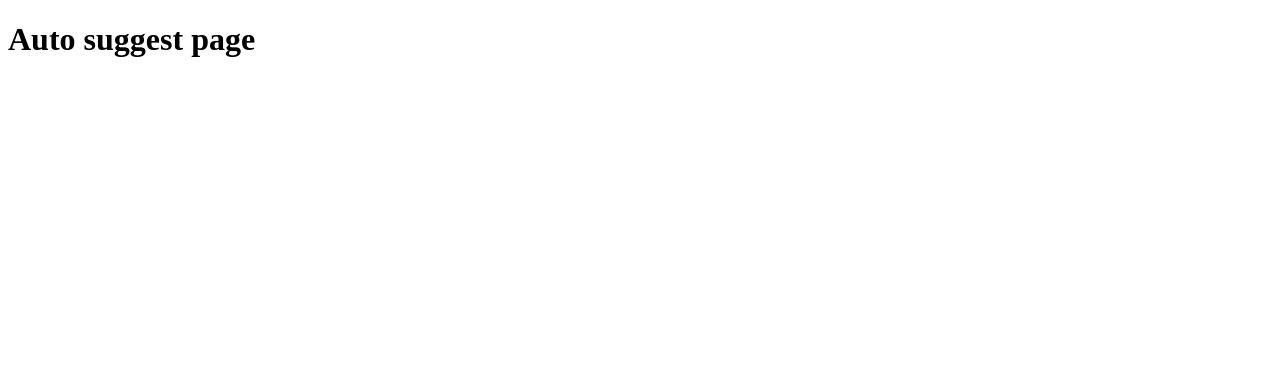
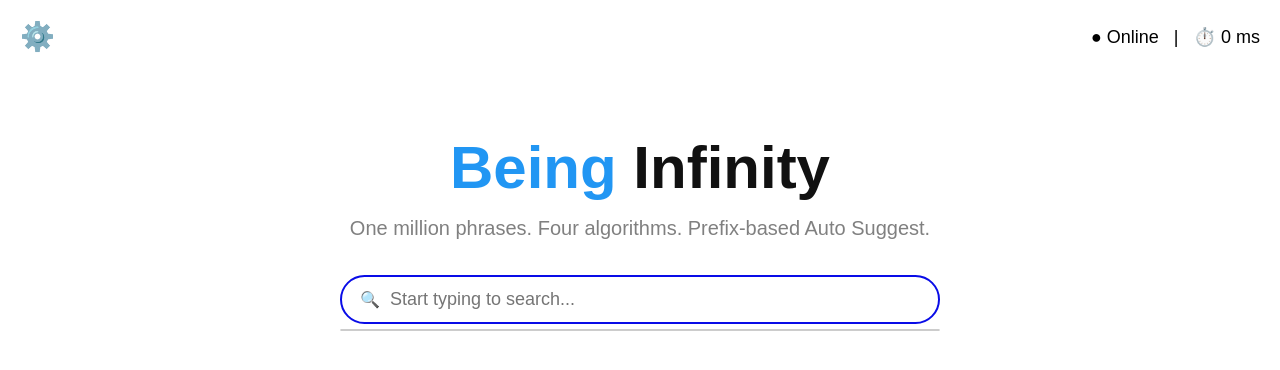
Before and after one commit to latha-rathod/auto-suggest, a website: page frontend/pages/autosuggest.html in a window 1280 px wide. Drawn offline with Linux system fonts and the light colour scheme.

Commit message:
6th commit

```diff
--- a/frontend/pages/autosuggest.html
+++ b/frontend/pages/autosuggest.html
@@ -1,11 +1,194 @@
 <!DOCTYPE html>
 <html lang="en">
 <head>
-    <meta charset="UTF-8">
-    <meta name="viewport" content="width=device-width, initial-scale=1.0">
-    <title>Document</title>
+<meta charset="UTF-8">
+<meta name="viewport" content="width=device-width, initial-scale=1.0">
+<title>Being Infinity</title>
+
+<style>
+*{
+    margin:0;
+    padding:0;
+    box-sizing:border-box;
+    font-family:Arial,sans-serif;
+}
+
+body{
+    background:#fff;
+}
+
+/* Top Bar */
+.top{
+    display:flex;
+    justify-content:space-between;
+    align-items:center;
+    padding:20px;
+}
+
+.gear{
+    font-size:28px;
+}
+
+.status{
+    font-size:18px;
+}
+
+/* Main */
+.container{
+    text-align:center;
+    margin-top:60px;
+}
+
+h1{
+    font-size:60px;
+}
+
+.being{
+    color:#2196F3;
+}
+
+.infinity{
+    color:#111;
+}
+
+p{
+    color:gray;
+    margin-top:15px;
+    font-size:20px;
+}
+
+/* Search */
+.search-container{
+    width:600px;
+    margin:35px auto;
+}
+
+.search{
+    display:flex;
+    align-items:center;
+    border:2px solid rgb(9, 12, 231);
+    border-radius:30px;
+    padding:12px 18px;
+}
+
+.search input{
+    width:100%;
+    border:none;
+    outline:none;
+    font-size:18px;
+    margin-left:10px;
+}
+
+/* Suggestions */
+.suggestion-box{
+    margin-top:5px;
+    border:1px solid #ccc;
+    border-radius:10px;
+    text-align:left;
+    max-height:250px;
+    overflow-y:auto;
+}
+
+.suggestion-item{
+    padding:10px;
+    cursor:pointer;
+    border-bottom:1px solid #eee;
+}
+
+.suggestion-item:hover{
+    background:#f2f2f2;
+}
+</style>
+
 </head>
+
 <body>
-    <h1>Auto suggest page</h1>
+
+<div class="top">
+    <div class="gear">⚙️</div>
+
+    <div class="status">
+        ● Online &nbsp; | &nbsp; ⏱️ 0 ms
+    </div>
+</div>
+
+<div class="container">
+
+    <h1>
+        <span class="being">Being</span>
+        <span class="infinity">Infinity</span>
+    </h1>
+
+    <p>One million phrases. Four algorithms. Prefix-based Auto Suggest.</p>
+
+    <div class="search-container">
+
+        <div class="search">
+            🔍
+            <input
+                type="text"
+                id="search"
+                placeholder="Start typing to search..."
+                autocomplete="off">
+        </div>
+
+        <div class="suggestion-box" id="suggestionBox"></div>
+
+    </div>
+
+</div>
+
+<script>
+
+const search = document.getElementById("search");
+const suggestionBox = document.getElementById("suggestionBox");
+
+search.addEventListener("input", async function(){
+
+    const q = search.value.trim();
+
+    if(q === ""){
+        suggestionBox.innerHTML = "";
+        return;
+    }
+
+    try{
+
+        const response = await fetch(
+            `https://autosuggest-backend.onrender.com/api/autosuggest?q=${q}&algorithm=brute&limit=10&weighted=false`
+        );
+
+        const data = await response.json();
+
+        suggestionBox.innerHTML = "";
+
+        data.results.forEach(function(item){
+
+            const div = document.createElement("div");
+
+            div.className = "suggestion-item";
+            div.innerText = item.text;
+
+            div.onclick = function(){
+                search.value = item.text;
+                suggestionBox.innerHTML = "";
+            };
+
+            suggestionBox.appendChild(div);
+
+        });
+
+    }
+    catch(error){
+        suggestionBox.innerHTML =
+        "<div class='suggestion-item'>Error loading suggestions</div>";
+
+        console.log(error);
+    }
+
+});
+
+</script>
+
 </body>
 </html>
```
Also changed, not shown: frontend/index.css (line endings or trailing spaces).
